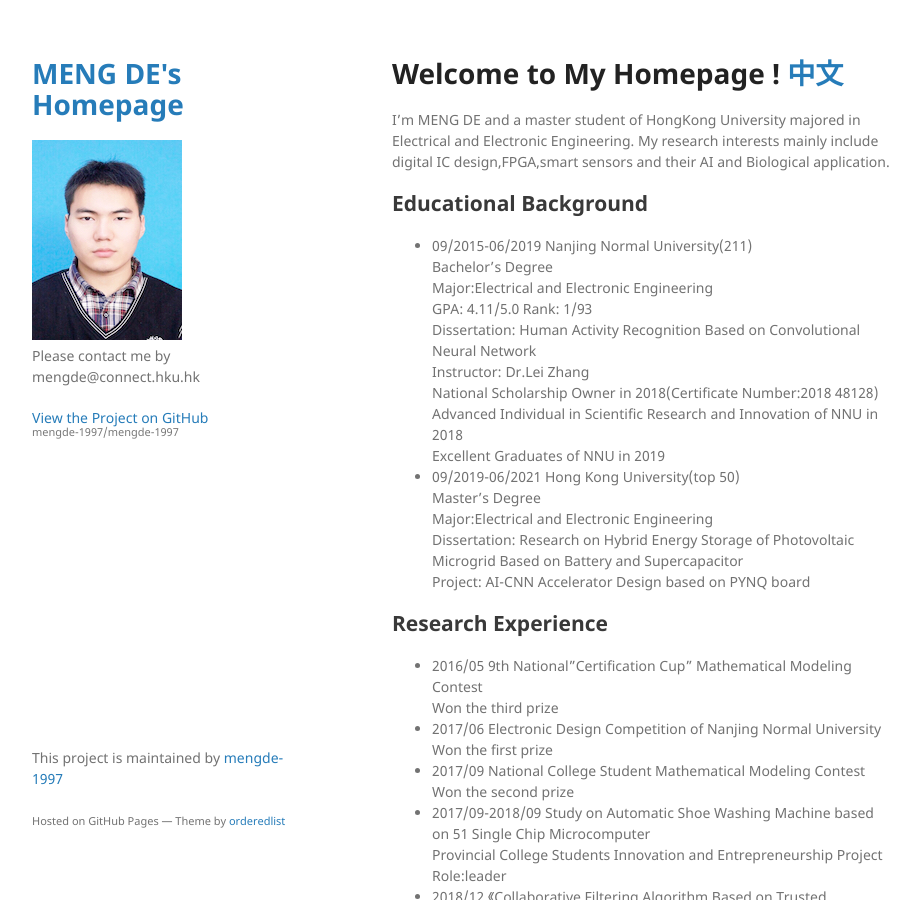
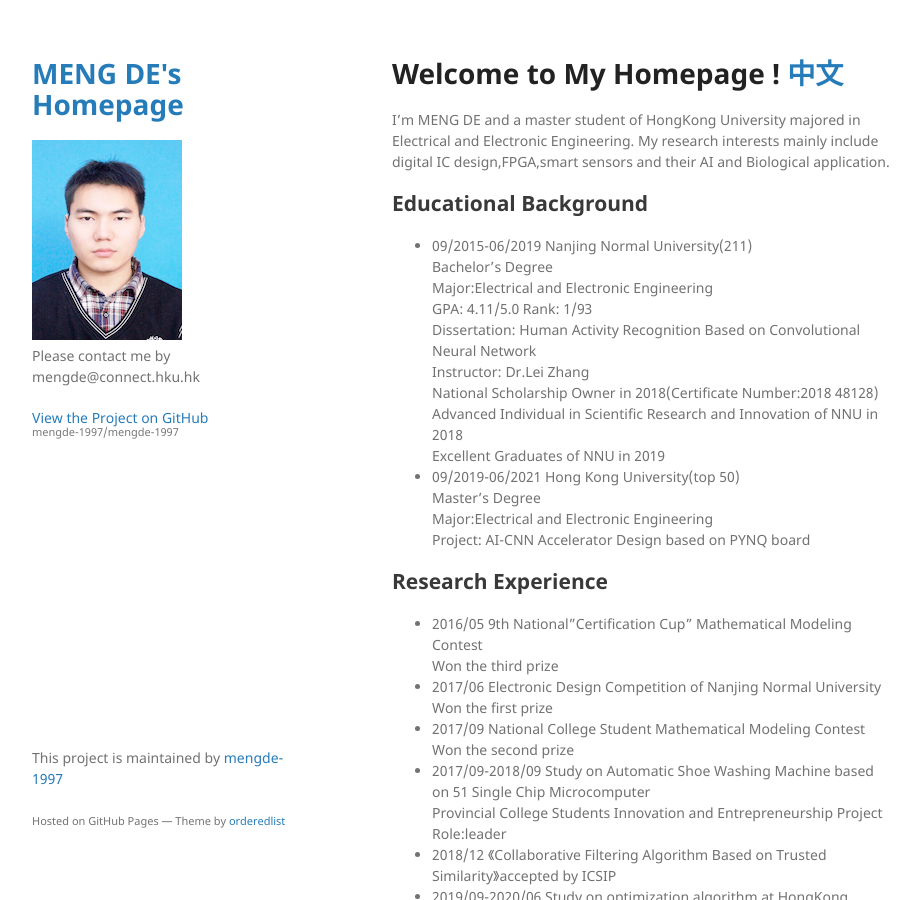
Before and after one commit to mengde-1997/mengde-1997, a Jekyll site: the page built from index.md, in a window 1280 px wide and 900 px high. Shown: the whole window, without its empty margins (178-1098 px from the left). Built offline with Jekyll 4.4.1, drawn with Linux system fonts in a browser that asks for light colours; our own code applies the rules of GitHub Pages for plain Markdown files.

Commit message:
Update index.md

```diff
--- a/index.md
+++ b/index.md
@@ -20,7 +20,6 @@ My research interests mainly include digital IC design,FPGA,smart sensors and th
 * 09/2019-06/2021 Hong Kong University(top 50)<br />
   Master's Degree<br />
   Major:Electrical and Electronic Engineering<br />
-  Dissertation: Research on Hybrid Energy Storage of Photovoltaic Microgrid Based on Battery and Supercapacitor <br />
   Project: AI-CNN Accelerator Design based on PYNQ board<br />
 
 ## Research Experience
```
